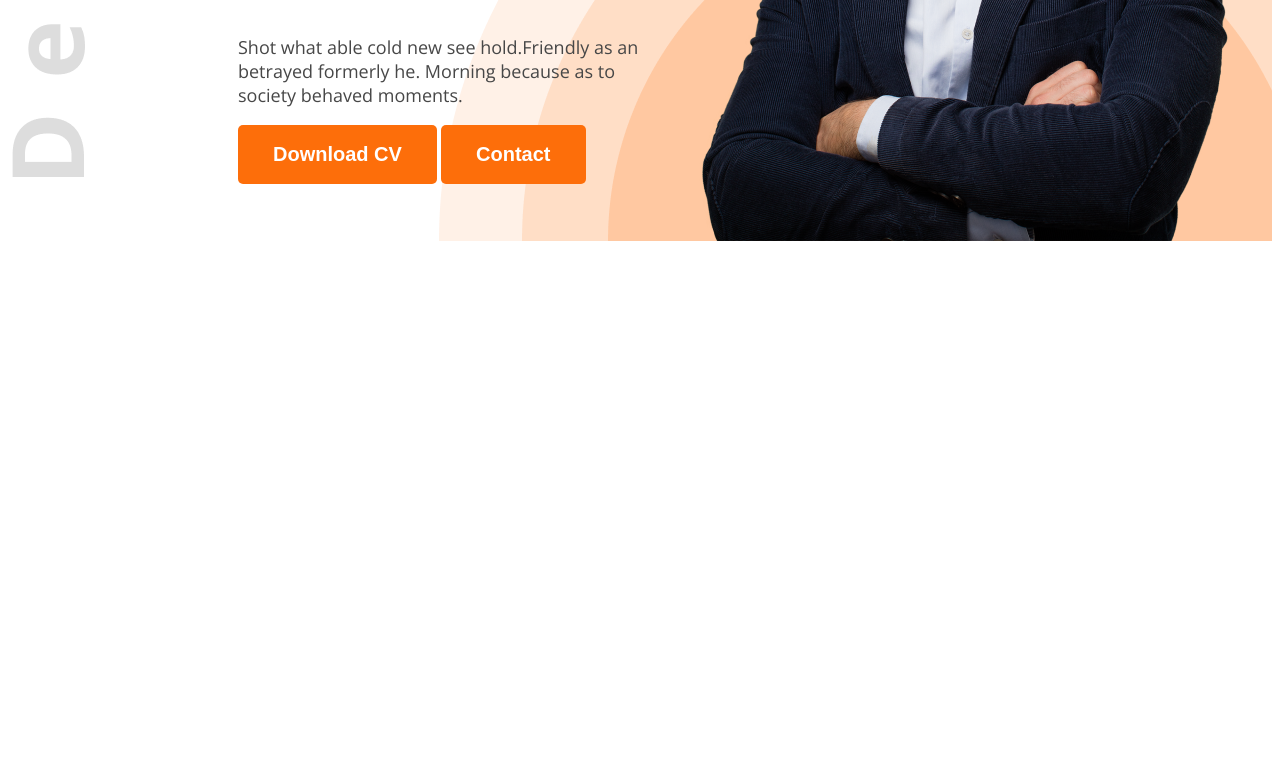
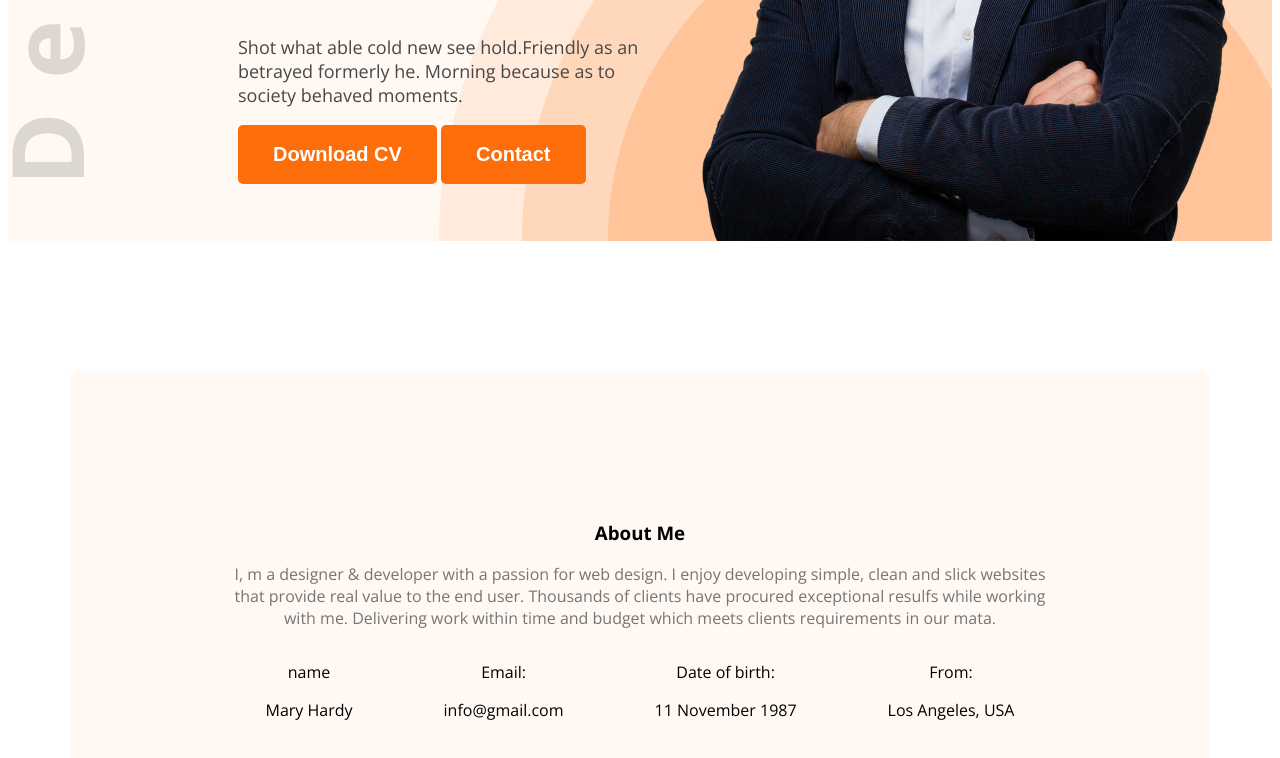
Before and after one commit to arafatsany3012-hash/Module---6, a plain HTML site: page index.html in a window 1280 px wide. Shown: the part 594-1352 px from the top of the page. Before the commit the page ends 843 px from the top, so only its background shows below. Drawn offline with nearby package versions, Linux system fonts and the light colour scheme.

Commit message:
added about section

```diff
--- a/index.html
+++ b/index.html
@@ -15,7 +15,7 @@
 
 <body class="open-sans-normal">
 
-    <header class="header">
+    <header class="header secondary-bg">
         <nav>
             <h3 class="nav-title">Ma<span class="text-primary">r</span>y</h3>
             <ul>
@@ -38,7 +38,30 @@
     </header>
 
     <main>
+        <section class="about secondary-bg">
+            <h3 class="section">About Me</h3>
+            <p class="section-description">I, m a designer & developer with a passion for web design. I enjoy developing simple, clean and slick websites that provide real value to the end user. Thousands of clients have procured exceptional resulfs while working with me. Delivering work within time and budget which meets clients requirements in our mata.</p>
 
+            <div class="about-items">
+                <div class="about-item">
+                    <p class="item-title">name</p>
+                    <div class="item-description">Mary Hardy </div>
+                </div>
+                <div class="about-item">
+                    <p class="item-title">Email:</p>
+                    <div class="item-description">info@gmail.com</div>
+                </div>
+                <div class="about-item">
+                    <p class="item-title">Date of birth:</p>
+                    <div class="item-description">11 November 1987</div>
+                </div>
+                <div class="about-item">
+                    <p class="item-title">From:</p>
+                    <div class="item-description">Los Angeles, USA</div>
+                </div>
+            </div>
+
+        </section>
     </main>
 
     <footer>
--- a/styles/portfolio.css
+++ b/styles/portfolio.css
@@ -10,6 +10,12 @@
 }
 
 /* shared style  */
+
+.secondary-bg{
+    background-color: #FFF8F3;
+}
+
+
 .text-primary{
     color: #FD6E0A;
 }
@@ -26,6 +32,18 @@
     border-radius: 5px;
     border: none;
 }
+
+.section-title{
+    font-size: 35px;
+    font-weight: bold;
+    color: #181818;
+}
+
+.section-description{
+    fon: 18px;
+    color: #757575;
+}
+
 
 /*  header  */
 
@@ -88,4 +106,36 @@ nav li a {
 .banner-profile-pic{
     width: 584px;
 
+
+
+
 }
+
+/* main style */
+
+main{
+    max-width: 1140px;
+    margin: 0 auto;
+}
+
+
+
+
+
+/* about styles */
+
+.about{
+    border-radius: 10px;
+    padding: 130px 150px;
+    text-align: center;
+    margin-top: 130px;
+}
+
+.about-items{
+    display: flex;
+    justify-content: space-around;
+}
+
+.item-description{
+    font-weight: 600px;
+}
```
